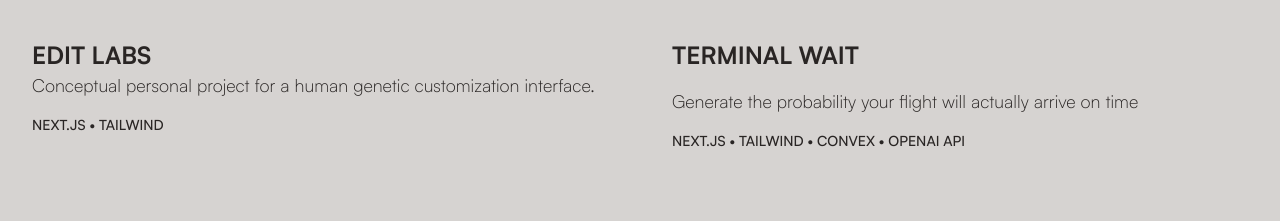
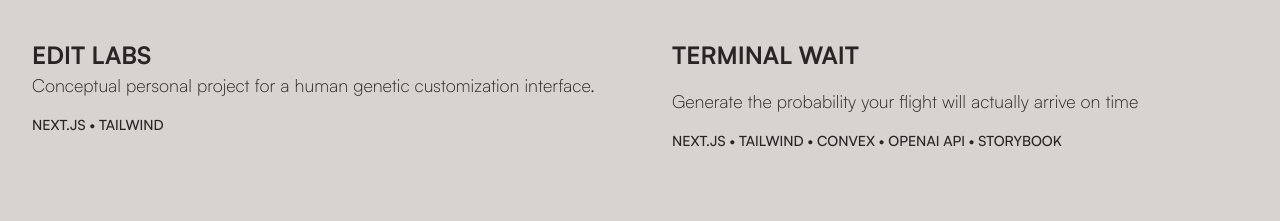
Before and after one commit to 0xjcr/0xjcr.github.io, a Next.js app: page / in a window 1280 px wide. Shown: the part 1080-1301 px from the top of the page. Built offline with nearby package versions, Linux system fonts and the light colour scheme.

Commit message:
Update page.tsx

```diff
--- a/src/app/page.tsx
+++ b/src/app/page.tsx
@@ -170,7 +170,7 @@
           <motion.div className="space-y-4" variants={staggerItem}>
             <h3 className="text-2xl font-bold  hover:text-blue-800 hover:cursor-pointer w-fit  ">TERMINAL WAIT</h3>
             <p className="text-lg font-light">Generate the probability your flight will actually arrive on time</p>
-            <p className="text-sm font-medium">NEXT.JS • TAILWIND • CONVEX • OPENAI API</p>
+            <p className="text-sm font-medium">NEXT.JS • TAILWIND • CONVEX • OPENAI API • STORYBOOK</p>
           </motion.div>
         </motion.div>
       </motion.section>
```
